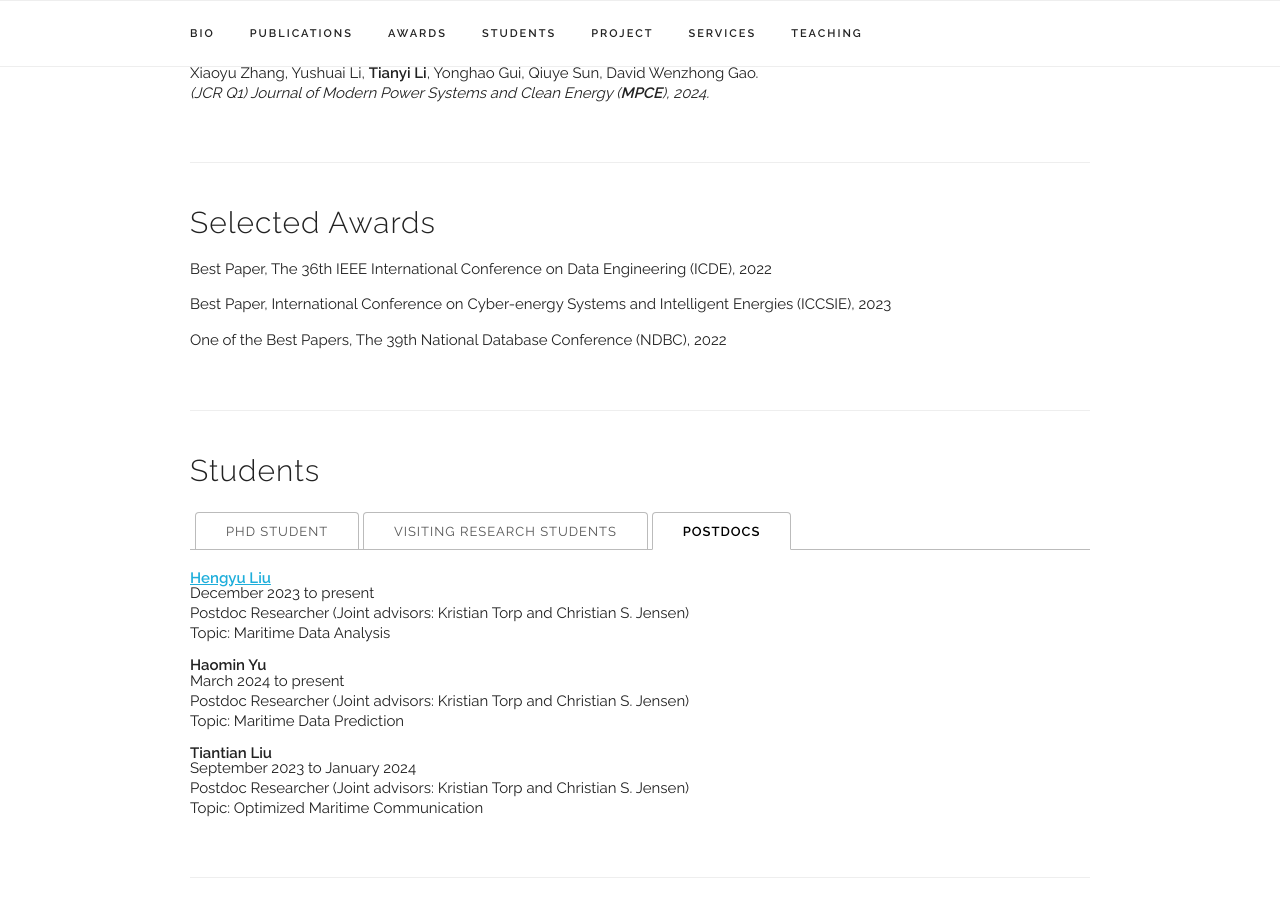
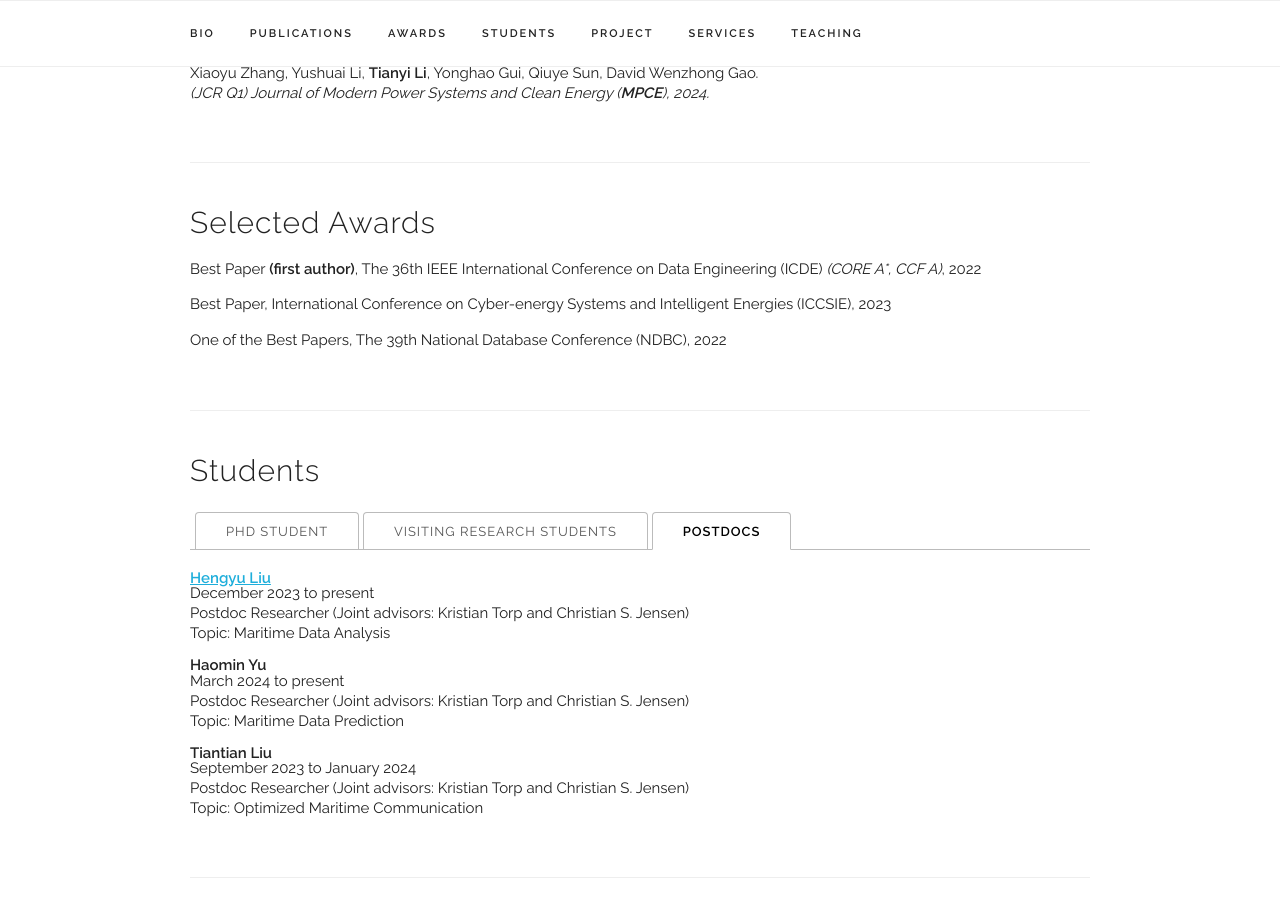
Before and after one commit to litianyi-cs-dkaau/litianyi-cs-dkaau.github.io, a Jekyll site: the page built from index.html, in a window 1280 px wide and 900 px high, scrolled down 2285 px. Built offline with Jekyll 4.4.1, drawn with Linux system fonts in a browser that asks for light colours.

Commit message:
Update awards.yaml

```diff
--- a/_data/awards.yaml
+++ b/_data/awards.yaml
@@ -1,6 +1,6 @@
 awards:
-  - name: "Best Paper"
-    conference: The 36th IEEE International Conference on Data Engineering (ICDE)
+  - name: "Best Paper <b>(first author)</b>"
+    conference: The 36th IEEE International Conference on Data Engineering (ICDE) <i>(CORE A*, CCF A)</i>
     time: 2022
 
   - name: Best Paper
```
